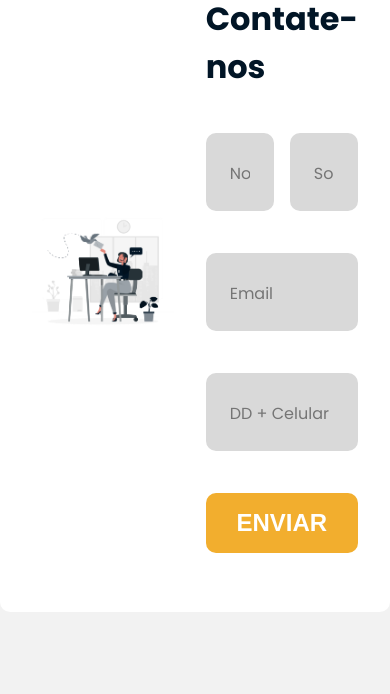
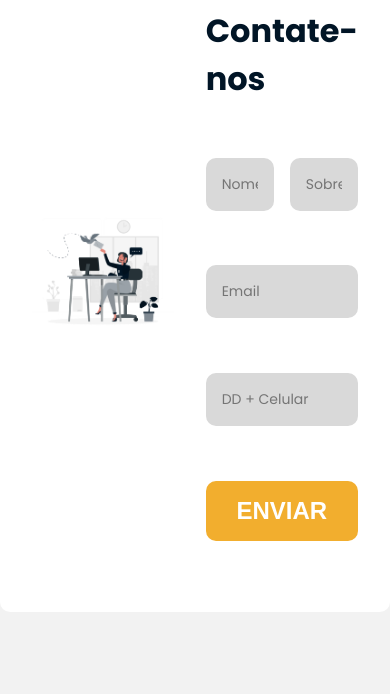
Before and after one commit to Grupo-5-High-Five/discharge-web, a plain HTML site: page application/public/html/index.html in a window 390 px wide. Shown: the part 2680-3374 px from the top of the page. Drawn offline with Linux system fonts and the light colour scheme.

Commit message:
Mudando responsividade dos inputs no Contate-nos

```diff
--- a/application/public/css/style.css
+++ b/application/public/css/style.css
@@ -596,12 +596,13 @@ nav {
   }
 
   .formulario__input {
+    font-size: 14px;
     width: 100%;
-    padding: 1.5rem;
+    padding: 1rem;
   }
 
   .formulario__input::placeholder {
-    font-size: 16px;
+    font-size: 14px;
     font-family: "Poppins", sans-serif;
   }
 
```
